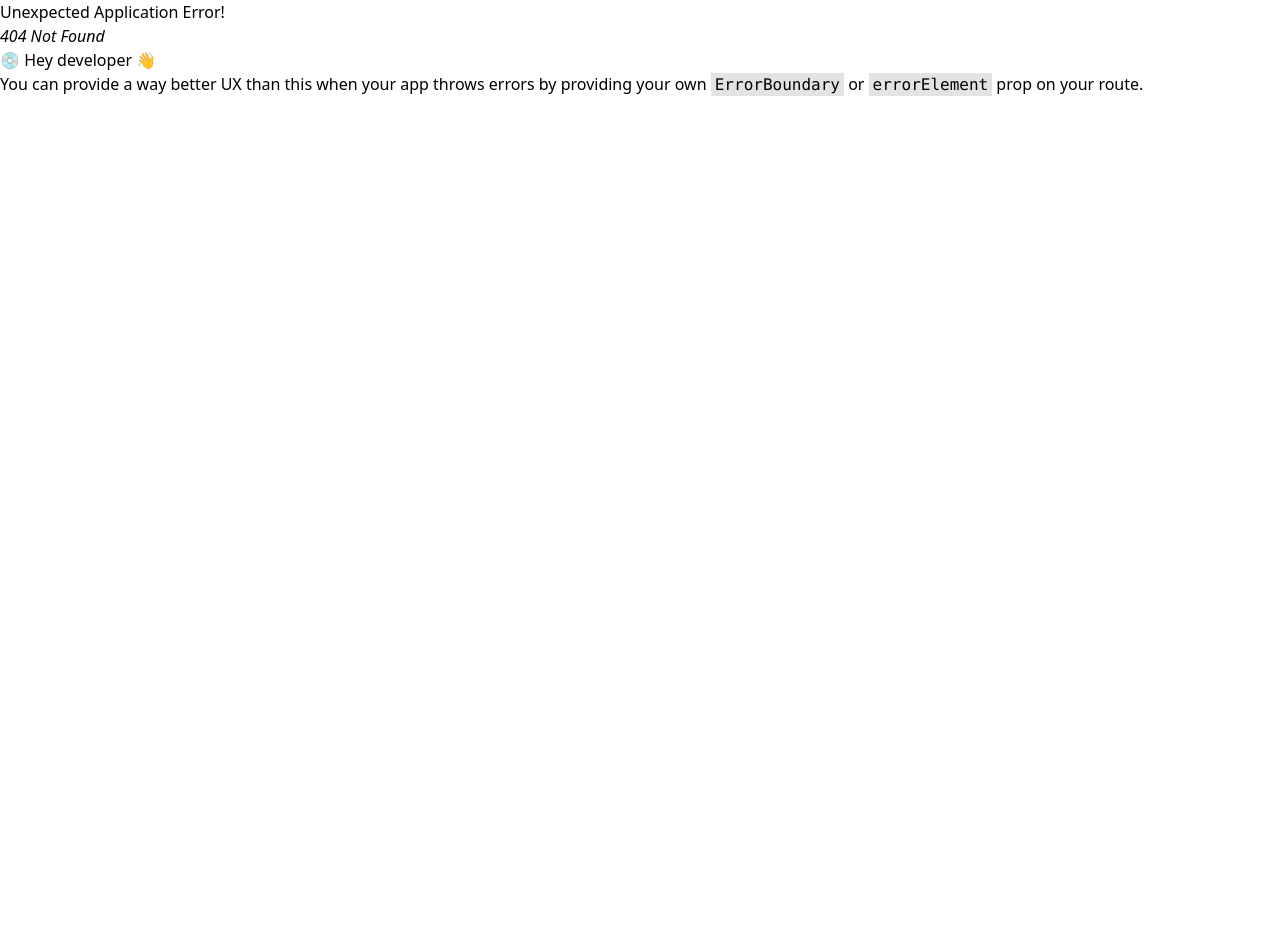
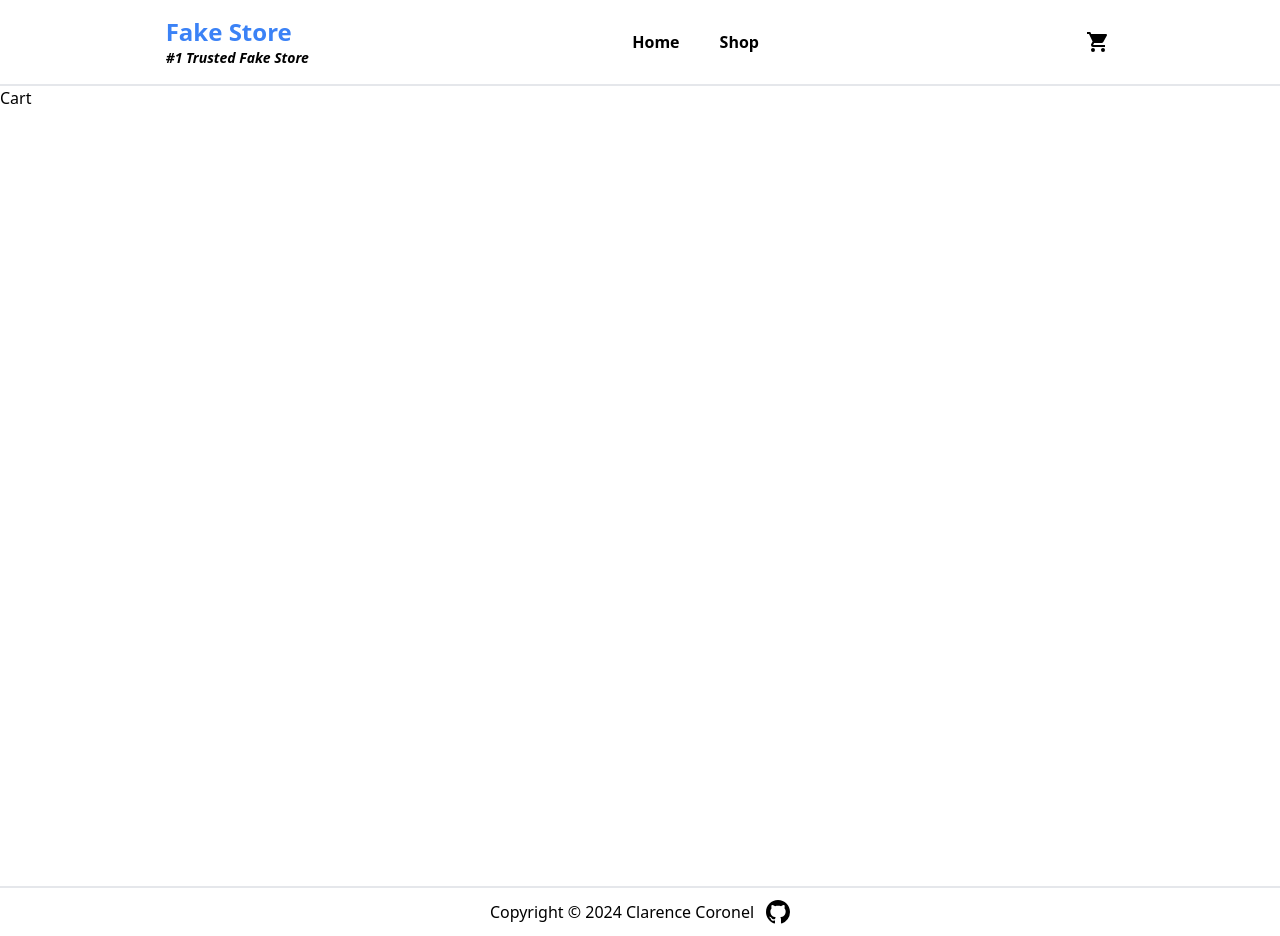
Before and after one commit to clarence-coronel/shopping-cart, a React (Vite) app: page /cart in a window 1280 px wide. Before the commit this address had no page. Before the commit the page ends 800 px from the top, so only its background shows below. Built offline with nearby package versions, Linux system fonts and the light colour scheme.

Commit message:
refactor: update routes, added cart

```diff
--- a/src/component/Header.jsx
+++ b/src/component/Header.jsx
@@ -17,7 +17,7 @@ function Header() {
       </nav>
 
       {/* Cart Nav */}
-      <NavigationLink to="/">
+      <NavigationLink to="/cart">
         <svg
           xmlns="http://www.w3.org/2000/svg"
           width="1.5rem"
--- /dev/null
+++ b/src/pages/Cart.jsx
@@ -0,0 +1,5 @@
+function Cart() {
+  return <div>Cart</div>;
+}
+
+export default Cart;
```
Also changed, not shown: src/App.jsx (+2 -19 lines), src/routes.jsx (added, +27 -0 lines).
